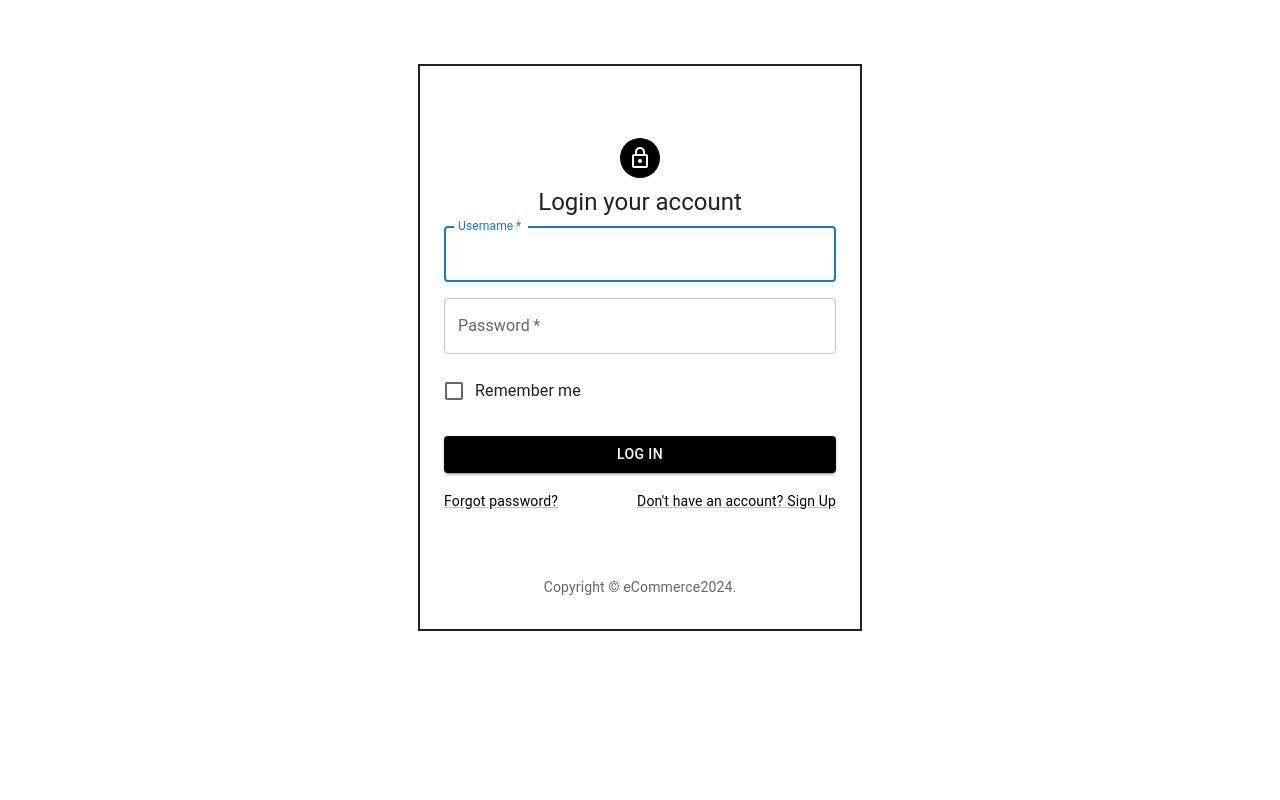
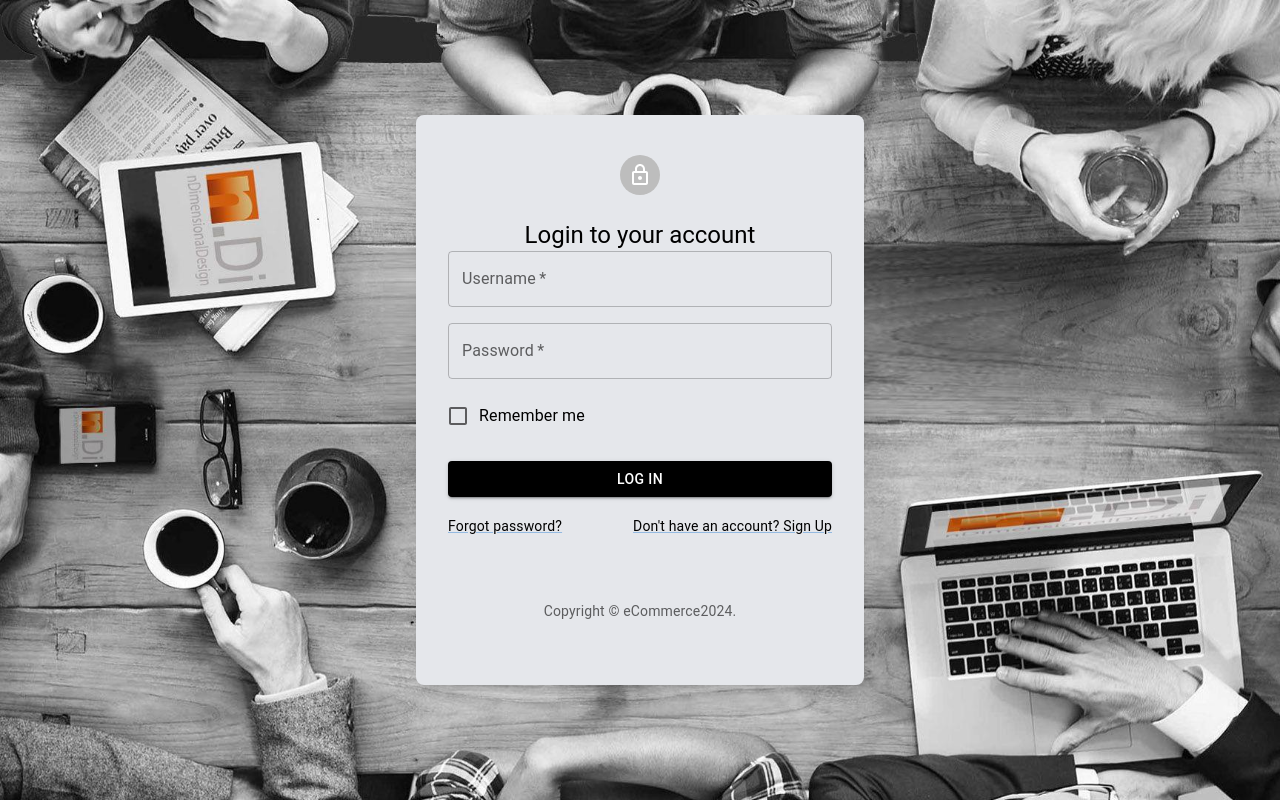
Before and after one commit to Anjali1241/ProductECommerce, a React (Vite) app: page /login in a window 1280 px wide. Built offline with nearby package versions, Linux system fonts and the light colour scheme.

Commit message:
update login UI

```diff
--- a/src/pages/Login.jsx
+++ b/src/pages/Login.jsx
@@ -1,7 +1,5 @@
-/* eslint-disable no-unused-vars */
 import Avatar from '@mui/material/Avatar';
 import Button from '@mui/material/Button';
-import CssBaseline from '@mui/material/CssBaseline';
 import TextField from '@mui/material/TextField';
 import FormControlLabel from '@mui/material/FormControlLabel';
 import Checkbox from '@mui/material/Checkbox';
@@ -10,12 +8,9 @@ import Grid from '@mui/material/Grid';
 import Box from '@mui/material/Box';
 import LockOutlinedIcon from '@mui/icons-material/LockOutlined';
 import Typography from '@mui/material/Typography';
-import Container from '@mui/material/Container';
 import { createTheme, ThemeProvider } from '@mui/material/styles';
 
 function Copyright(props) {
-
-
   return (
     <Typography variant="body2" color="text.secondary" align="center" {...props}>
       {'Copyright © '}
@@ -25,41 +20,31 @@ function Copyright(props) {
     </Typography>
   );
 }
+
 function Login() {
   const defaultTheme = createTheme();
+
   return (
-    <ThemeProvider theme={defaultTheme} sx={{ backgroundImage: "" }}>
-      <Container component="main" maxWidth="xs" sx={{
-        border: "2px solid",
-        margin: "5% auto"
-      }}>
-        <CssBaseline />
-        <Box
-          sx={{
-            marginTop: 8,
-            display: 'flex',
-            flexDirection: 'column',
-            alignItems: 'center',
-          }}
-        >
-          <Avatar sx={{ m: 1, bgcolor: 'black' }}>
-            <LockOutlinedIcon />
-          </Avatar>
-          <Typography component="h1" variant="h5">
-            Login your account
+    <ThemeProvider theme={defaultTheme}>
+      <div className="bg-login-bg h-screen bg-cover bg-center flex items-center justify-center">
+        <div className="bg-gray-200 w-full max-w-md p-8 rounded-lg shadow-lg">
+          <div className="flex items-center justify-center mb-4">
+            <Avatar className="m-2 bg-black">
+              <LockOutlinedIcon />
+            </Avatar>
+          </div>
+          <Typography component="h1" variant="h5" className="text-center mb-6">
+            Login to your account
           </Typography>
-          <Box component="form" noValidate sx={{ mt: 1 }}>
+          <Box component="form" noValidate>
             <TextField
               required
-              autoFocus
               fullWidth
               name="userName"
               label="Username"
               id="userName"
               autoComplete="given-name"
-              sx={{
-                marginBottom: 2,
-              }}
+              sx={{ marginBottom: 2 }}
             />
             <TextField
               name="password"
@@ -69,9 +54,7 @@ function Login() {
               label="Password"
               autoComplete="new-password"
               type="password"
-              sx={{
-                marginBottom: 2,
-              }}
+              sx={{ marginBottom: 2 }}
             />
             <FormControlLabel
               control={<Checkbox value="remember" color="primary" />}
@@ -81,28 +64,28 @@ function Login() {
               type="submit"
               fullWidth
               variant="contained"
-              sx={{ mt: 3, mb: 2, backgroundColor: "black" }}
+              sx={{ mt: 3, mb: 2, backgroundColor: 'black' }}
             >
               Log In
             </Button>
             <Grid container>
-              <Grid item xs >
-                <Link href="#" variant="body2" sx={{ color: "black" }}>
+              <Grid item xs>
+                <Link href="#" variant="body2" sx={{ color: 'black' }}>
                   Forgot password?
                 </Link>
               </Grid>
               <Grid item>
-                <Link href="/" variant="body2" sx={{ color: "black" }}>
+                <Link href="/" variant="body2" sx={{ color: 'black' }}>
                   {"Don't have an account? Sign Up"}
                 </Link>
               </Grid>
             </Grid>
           </Box>
-        </Box>
-        <Copyright sx={{ mt: 8, mb: 4 }} />
-      </Container>
+          <Copyright sx={{ mt: 8, mb: 4 }} />
+        </div>
+      </div>
     </ThemeProvider>
-  )
+  );
 }
 
 export default Login;
--- a/tailwind.config.js
+++ b/tailwind.config.js
@@ -2,7 +2,11 @@
 export default {
   content: ['./index.html', './src/**/*.{js,ts,jsx,tsx}'],
   theme: {
-    extend: {},
+    extend: {
+      backgroundImage: {
+        'login-bg': "url('/src/assets/loginBG.jpg')",
+      },
+    },
   },
   plugins: [],
 };
```
Also changed, not shown: src/assets/loginBG.jpg (added).
